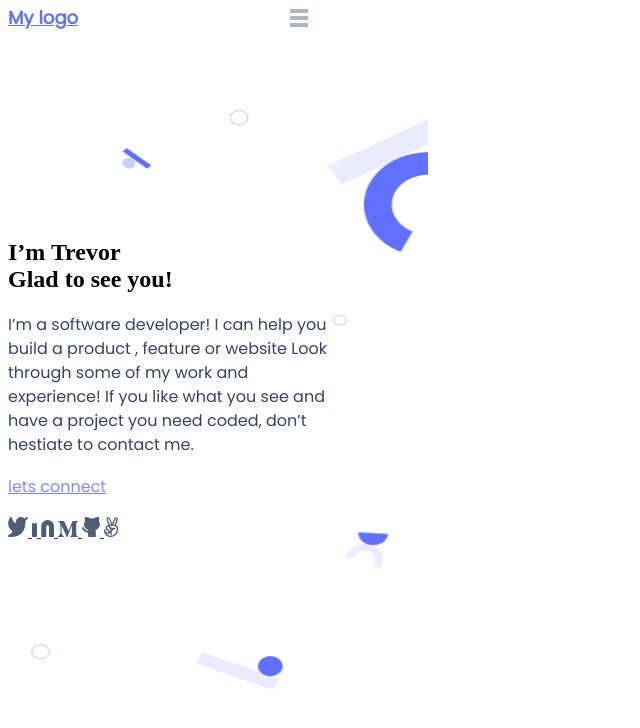
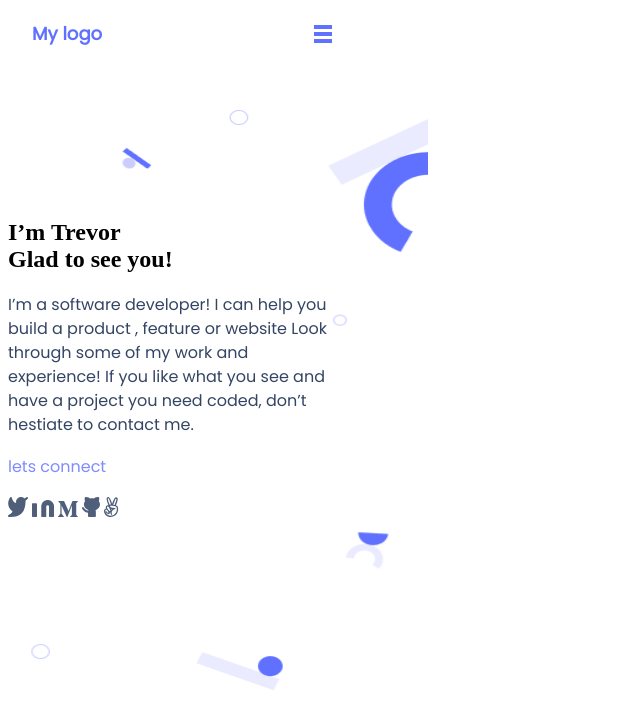
Before and after one commit to valt19/Portfolio-project, a website: page index.html in a window 1280 px wide. Shown: the whole page, without its empty margins (0-640 px from the left). Drawn offline with Linux system fonts and the light colour scheme.

Commit message:
css update

```diff
--- a/style.css
+++ b/style.css
@@ -15,8 +15,9 @@
   flex-grow: 1;
   border:rgb(247, 244, 244);
 }
-
+a{text-decoration:none}
 .text {
+  margin:0 24px;
   width: 327px;
   height: 150px;
   font-family: 'poppins', Arial, Helvetica, sans-serif;
@@ -69,8 +70,7 @@
 }
 
 .line {
-  border: 2px solid #acb7c3;
-  background: #6070ff;
+  border: 2px solid  #6070ff;
 }
 
 .bttn {
@@ -86,4 +86,5 @@
   width: 300px;
   display: flex;
   justify-content: space-between;
+  margin: 24px;
 }
```
